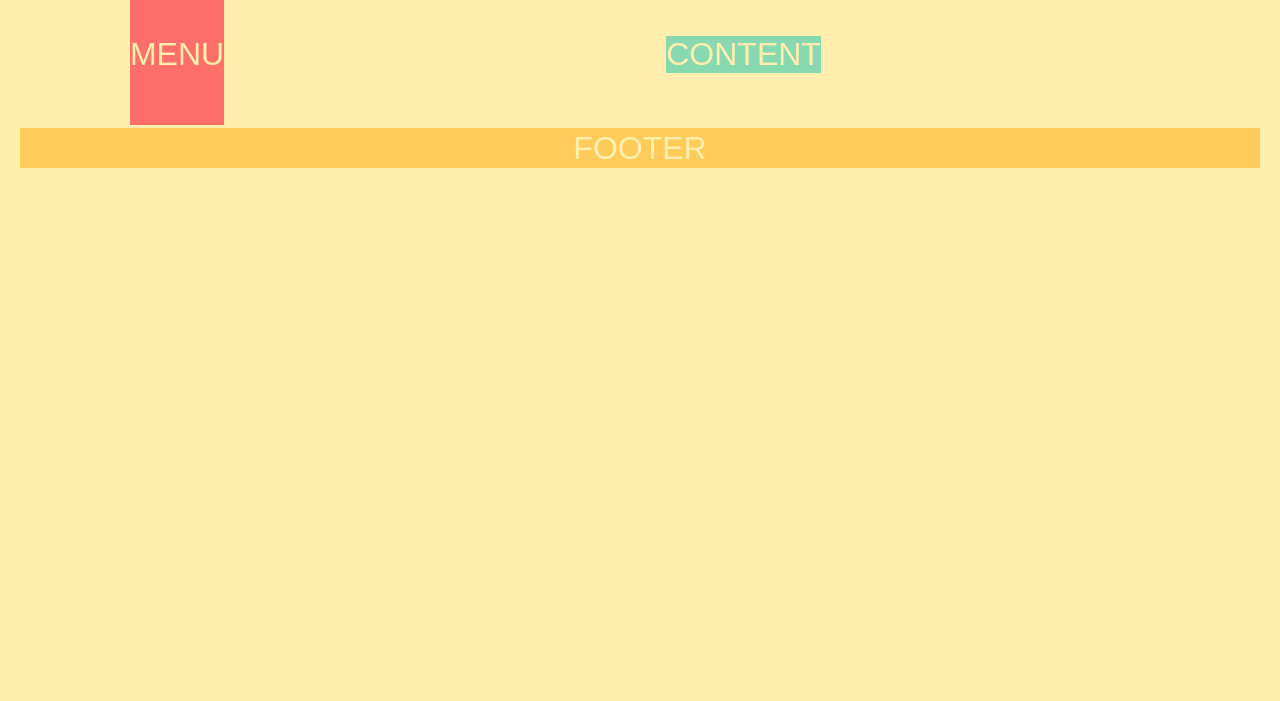
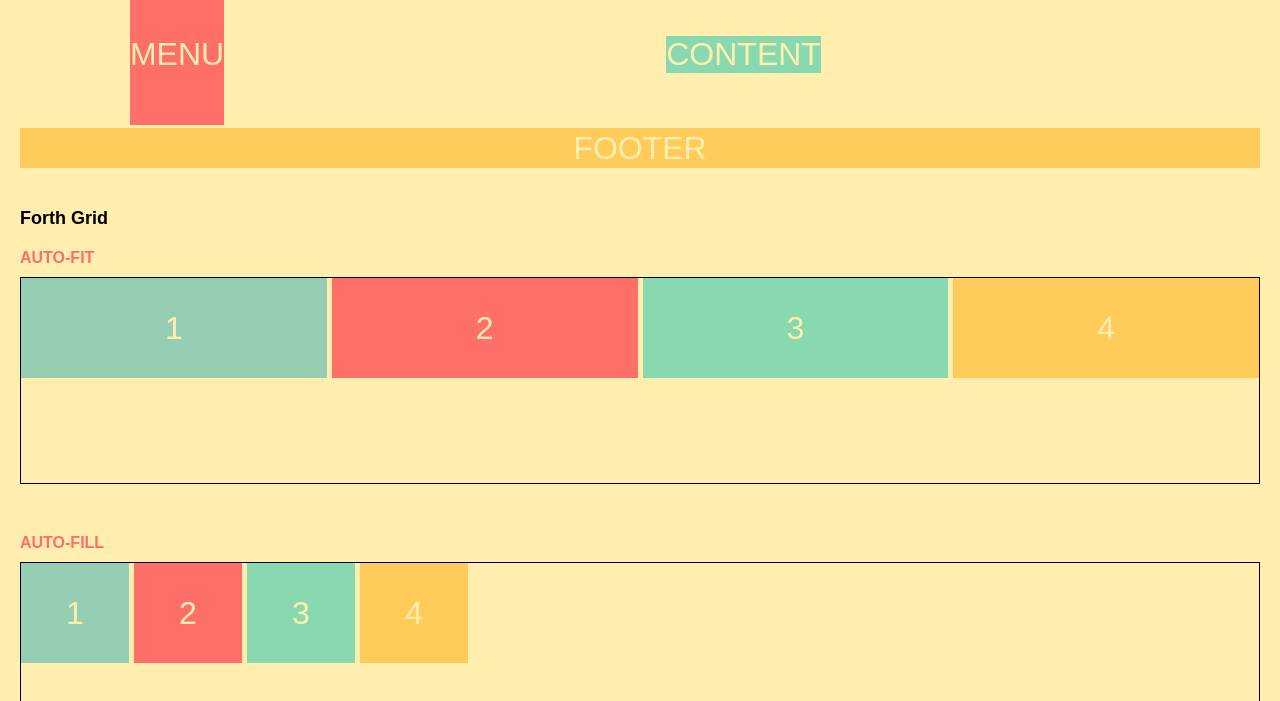
Before and after one commit to JulieSemenova/grid_tutorial, a plain HTML site: page third.html in a window 1280 px wide. Shown: the part 749-1450 px from the top of the page. Before the commit the page ends 947 px from the top, so only its background shows below. Drawn offline with Linux system fonts and the light colour scheme.

Commit message:
💄 auto-fit vs. auto-fill

```diff
--- a/basic.css
+++ b/basic.css
@@ -44,3 +44,10 @@ body {
   font-size: 18px;
   text-transform: capitalize;
 }
+
+.subtitle {
+  color: #ff6f69;
+  background-color: #ffeead;
+  padding: 10px 0;
+  margin: 0px;
+}
--- a/third.css
+++ b/third.css
@@ -61,3 +61,19 @@
 .footer--3 {
   grid-column: 1 / -1;
 }
+
+.container1 {
+  border: 1px solid black;
+  display: grid;
+  grid-gap: 5px;
+  grid-template-columns: repeat(auto-fit, minmax(100px, 1fr));
+  grid-template-rows: 100px 100px;
+}
+
+.container2 {
+  border: 1px solid black;
+  display: grid;
+  grid-gap: 5px;
+  grid-template-columns: repeat(auto-fill, minmax(100px, 1fr));
+  grid-template-rows: 100px 100px;
+}
--- a/third.html
+++ b/third.html
@@ -33,6 +33,22 @@
     <div class="content--3">CONTENT</div>
     <div class="footer--3">FOOTER</div>
   </div>
+
+  <h3 class="title">forth grid</h3>
+  <h4 class="subtitle">AUTO-FIT</h4>
+  <div class="container container1">
+    <div>1</div>
+    <div>2</div>
+    <div>3</div>
+    <div>4</div>
+  </div>
+  <h4 class="subtitle">AUTO-FILL</h4>
+  <div class="container container2">
+    <div>1</div>
+    <div>2</div>
+    <div>3</div>
+    <div>4</div>
+  </div>
 </body>
 
 </html>
```
